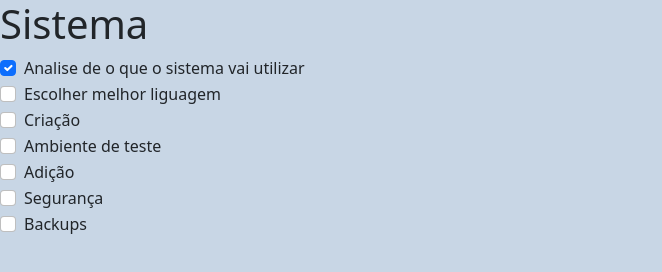
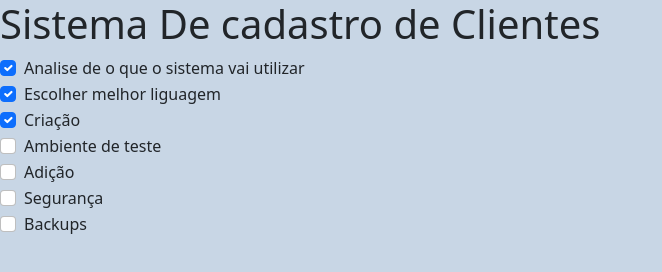
Before and after one commit to blider404/projectzero, a plain HTML site: page sistema.html in a window 1280 px wide. Shown: the whole page, without its empty margins (0-662 px from the left). Drawn offline with nearby package versions, Linux system fonts and the light colour scheme.

Commit message:
Adiçao em sistema

```diff
--- a/sistema.html
+++ b/sistema.html
@@ -20,17 +20,17 @@
       </style>
 </head>
 <body>
-    <h1>Sistema</h1>
+    <h1>Sistema De cadastro de Clientes</h1>
     <div class="form-check">
         <input class="form-check-input" type="checkbox" id="check4" name="option4" value="something" checked><!--checked para quando for checado-->
         <label class="form-check-label">Analise de o que o sistema vai utilizar</label>
     </div>
     <div class="form-check">
-        <input class="form-check-input" type="checkbox" id="check4" name="option4" value="something" ><!-- para quando for checado-->
+        <input class="form-check-input" type="checkbox" id="check4" name="option4" value="something" checked ><!-- para quando for checado-->
         <label class="form-check-label">Escolher melhor liguagem</label>
     </div>
     <div class="form-check">
-        <input class="form-check-input" type="checkbox" id="check4" name="option4" value="something" ><!-- para quando for checado-->
+        <input class="form-check-input" type="checkbox" id="check4" name="option4" value="something" checked><!-- para quando for checado-->
         <label class="form-check-label">Criação</label>
     </div>
     <div class="form-check">
```
Also changed, not shown: index.html (+4 -4 lines).
